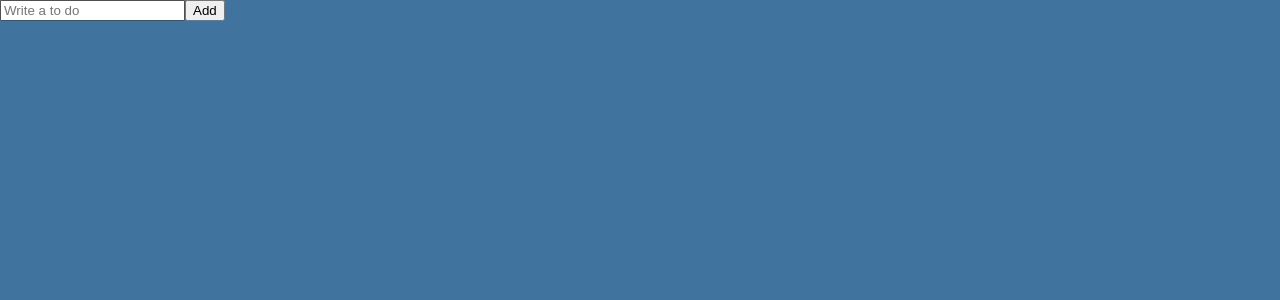
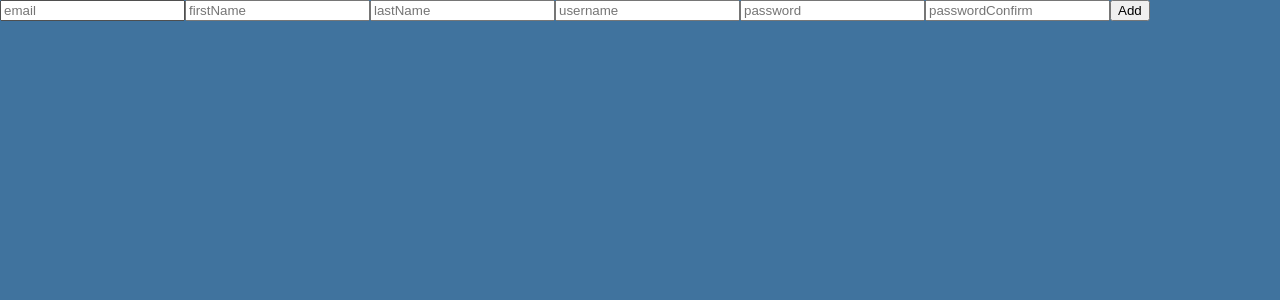
Before and after one commit to kimdoyeonn/react-masterclass, a React (Create React App) app: page / in a window 1280 px wide. Shown: the top 300 px of the page. Built offline with nearby package versions, Linux system fonts and the light colour scheme.

Commit message:
#5.6 Forms

```diff
--- a/package.json
+++ b/package.json
@@ -15,6 +15,7 @@
     "react-apexcharts": "^1.4.0",
     "react-dom": "^18.1.0",
     "react-helmet": "^6.1.0",
+    "react-hook-form": "^7.32.2",
     "react-query": "^3.39.1",
     "react-router-dom": "^6.3.0",
     "react-scripts": "5.0.1",
--- a/src/TodoList.tsx
+++ b/src/TodoList.tsx
@@ -1,24 +1,48 @@
 import React, { useState } from 'react';
+import { useForm } from 'react-hook-form';
+
+// const TodoList = () => {
+//   const [todo, setTodo] = useState('');
+//   const [todoError, setTodoError] = useState('');
+
+//   const onChange = (event: React.FormEvent<HTMLInputElement>) => {
+//     const {
+//       currentTarget: { value },
+//     } = event;
+//     setTodoError('');
+//     setTodo(value);
+//   };
+
+//   const onSubmit = (event: React.FormEvent<HTMLFormElement>) => {
+//     event.preventDefault();
+//     setTodoError('to do should be longer than 10');
+//     console.log(todo);
+//   };
+
+//   return (
+//     <div>
+//       <form onSubmit={onSubmit}>
+//         <input onChange={onChange} value={todo} placeholder='Write a to do' />
+//         <button>Add</button>
+//         {todo.length > 10 ? todoError : null}
+//       </form>
+//     </div>
+//   );
+// };
 
 const TodoList = () => {
-  const [todo, setTodo] = useState('');
-
-  const onChange = (event: React.FormEvent<HTMLInputElement>) => {
-    const {
-      currentTarget: { value },
-    } = event;
-    setTodo(value);
-  };
-
-  const onSubmit = (event: React.FormEvent<HTMLFormElement>) => {
-    event.preventDefault();
-    console.log(todo);
-  };
+  const { register, watch } = useForm();
+  console.log(watch());
 
   return (
     <div>
-      <form onSubmit={onSubmit}>
-        <input onChange={onChange} value={todo} placeholder='Write a to do' />
+      <form>
+        <input {...register('email')} type='text' placeholder='email' />
+        <input {...register('firstName')} type='text' placeholder='firstName' />
+        <input {...register('lastName')} type='text' placeholder='lastName' />
+        <input {...register('username')} type='text' placeholder='username' />
+        <input {...register('password')} type='text' placeholder='password' />
+        <input {...register('passwordConfirm')} type='text' placeholder='passwordConfirm' />
         <button>Add</button>
       </form>
     </div>
```
Also changed, not shown: 1 other file (tests, documents, lock files or other folders).
